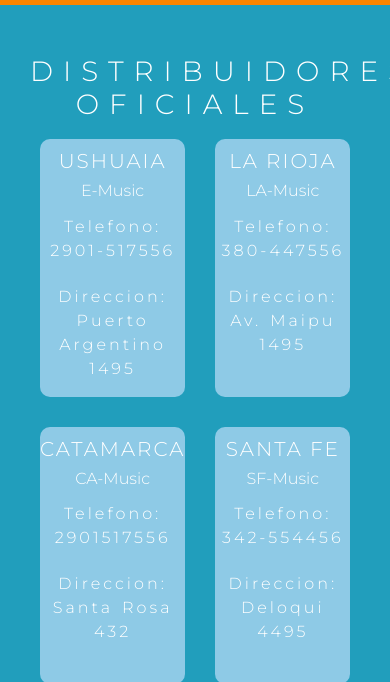
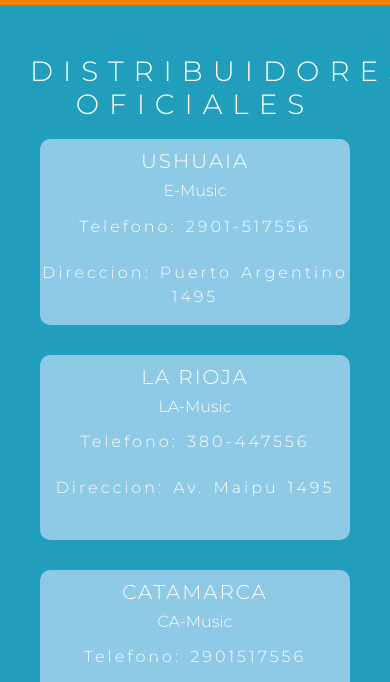
Before and after one commit to EHerrera87/PF-Herrera, a plain HTML site: page pages/distribuidores.html in a window 390 px wide. Shown: the part 172-854 px from the top of the page. Drawn offline with nearby package versions, Linux system fonts and the light colour scheme.

Commit message:
se cambio la vista de distribuidoes en el bp de 576

```diff
--- a/sass/_distri.scss
+++ b/sass/_distri.scss
@@ -81,15 +81,21 @@
 
 @media screen and (max-width: 576px){
     .contenedor {
-        grid-template-columns: repeat(2, 1fr);
-        grid-template-rows: repeat(6, 1fr);
+        grid-template-columns: 1fr;
+        grid-template-rows: repeat(12, 1fr);
         grid-template-areas:
-        "ush     lari"
-        "cata    santa"
-        "rosa    lapa"
-        "sanjua  rioga"
-        "babla   bsas"
-        "trel    mendo"
+        "ush"
+        "lari"
+        "cata"
+        "santa"
+        "rosa"
+        "lapa"
+        "sanjua"
+        "rioga"
+        "babla"
+        "bsas"
+        "trel"
+        "mendo"
         ;
     }
 }
```
Also changed, not shown: css/style.css, 1 other file.
